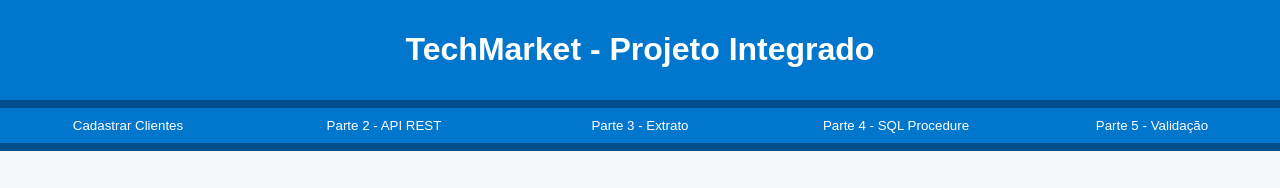
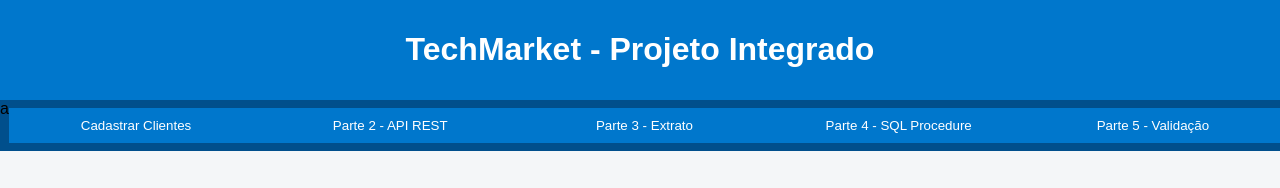
Before and after one commit to FernandoMarFer/Portif-lio-techmark, a website: page frontend/index.html in a window 1280 px wide. Shown: the top 188 px of the page. Drawn offline with Linux system fonts and the light colour scheme.

Commit message:
Mais 1 mod

```diff
--- a/frontend/index.html
+++ b/frontend/index.html
@@ -9,7 +9,7 @@
 <body>
   <header><h1>TechMarket - Projeto Integrado</h1></header>
 
-  <nav>
+  <nav>a
     <button class="tab" onclick="abrirAba('cadastrar')">Cadastrar Clientes</button>
     <button class="tab" onclick="abrirAba('parte2')">Parte 2 - API REST</button>
     <button class="tab" onclick="abrirAba('parte3')">Parte 3 - Extrato</button>
```
